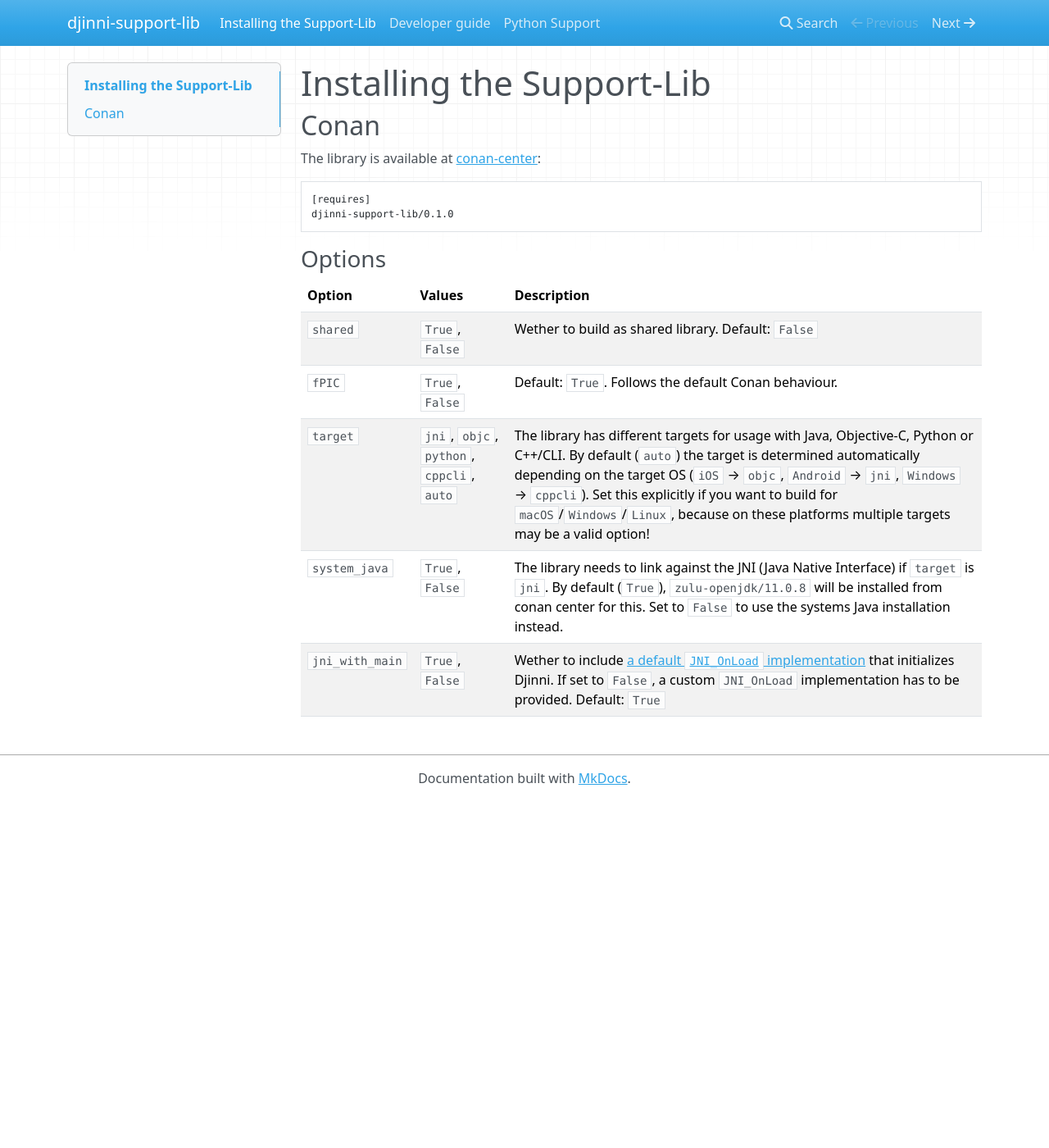
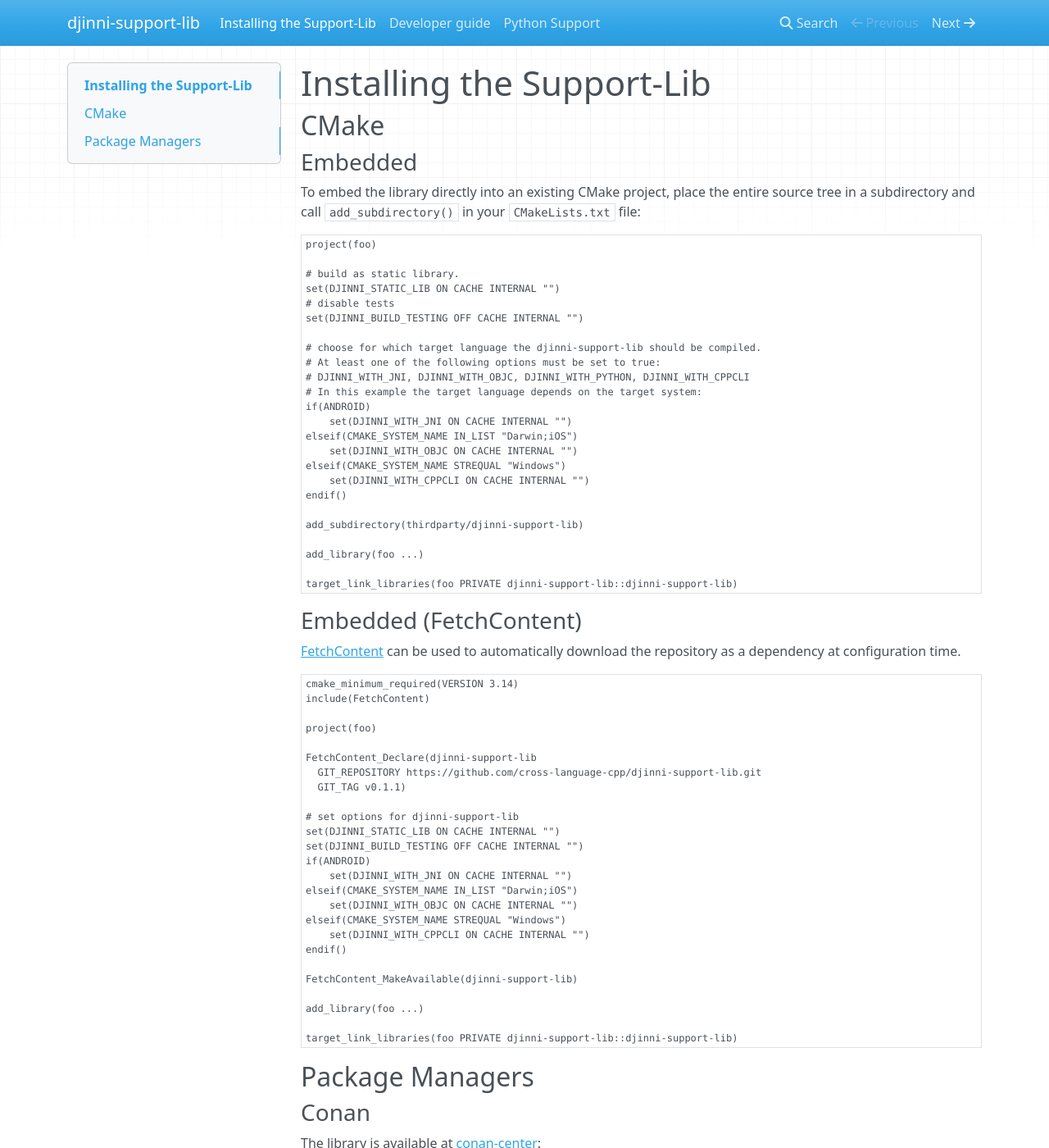
Before and after one commit to cross-language-cpp/djinni-support-lib, an MkDocs documentation site: the page built from docs/install.md, in a window 1280 px wide and 1400 px high. Shown: the whole window at 82% size. Built offline with MkDocs 1.6.1, drawn with Linux system fonts in a browser that asks for light colours; nearby versions of some CDN libraries; some of the changed text lies outside the part shown.

Commit message:
improve install instructions

````diff
--- a/CMakeLists.txt
+++ b/CMakeLists.txt
@@ -55,6 +55,9 @@
 else()
   add_library(djinni_support_lib SHARED ${SRC_SHARED})
 endif()
+
+add_library(djinni-support-lib::djinni-support-lib ALIAS djinni_support_lib)
+
 source_group("" FILES ${SRC_SHARED})
 
 set_target_properties(djinni_support_lib PROPERTIES
@@ -183,8 +186,9 @@
   message(FATAL_ERROR "At least one of DJINNI_WITH_OBJC or DJINNI_WITH_JNI or DJINNI_WITH_PYTHON or DJINNI_WITH_CPPCLI must be enabled.")
 endif()
 
+option(DJINNI_BUILD_TESTING "Build tests" ON)
 
 include(CTest)
-if (BUILD_TESTING)
+if (BUILD_TESTING AND DJINNI_BUILD_TESTING)
   add_subdirectory(test-suite)
 endif()
--- a/docs/install.md
+++ b/docs/install.md
@@ -1,12 +1,80 @@
 # Installing the Support-Lib
 
-## Conan
+## CMake
+
+### Embedded
+
+To embed the library directly into an existing CMake project, place the entire source tree in a subdirectory and call
+`add_subdirectory()` in your `CMakeLists.txt` file:
+
+```cmake
+project(foo)
+
+# build as static library.
+set(DJINNI_STATIC_LIB ON CACHE INTERNAL "")
+# disable tests
+set(DJINNI_BUILD_TESTING OFF CACHE INTERNAL "")
+
+# choose for which target language the djinni-support-lib should be compiled.
+# At least one of the following options must be set to true:
+# DJINNI_WITH_JNI, DJINNI_WITH_OBJC, DJINNI_WITH_PYTHON, DJINNI_WITH_CPPCLI
+# In this example the target language depends on the target system:
+if(ANDROID)
+    set(DJINNI_WITH_JNI ON CACHE INTERNAL "")
+elseif(CMAKE_SYSTEM_NAME IN_LIST "Darwin;iOS")
+    set(DJINNI_WITH_OBJC ON CACHE INTERNAL "")
+elseif(CMAKE_SYSTEM_NAME STREQUAL "Windows")
+    set(DJINNI_WITH_CPPCLI ON CACHE INTERNAL "")
+endif()
+
+add_subdirectory(thirdparty/djinni-support-lib)
+
+add_library(foo ...)
+
+target_link_libraries(foo PRIVATE djinni-support-lib::djinni-support-lib)
+```
+
+### Embedded (FetchContent)
+
+[FetchContent](https://cmake.org/cmake/help/v3.14/module/FetchContent.html) can be used to automatically download the repository as a dependency at configuration time.
+
+```cmake
+cmake_minimum_required(VERSION 3.14)
+include(FetchContent)
+
+project(foo)
+
+FetchContent_Declare(djinni-support-lib
+  GIT_REPOSITORY https://github.com/cross-language-cpp/djinni-support-lib.git
+  GIT_TAG v0.1.1)
+
+# set options for djinni-support-lib
+set(DJINNI_STATIC_LIB ON CACHE INTERNAL "")
+set(DJINNI_BUILD_TESTING OFF CACHE INTERNAL "")
+if(ANDROID)
+    set(DJINNI_WITH_JNI ON CACHE INTERNAL "")
+elseif(CMAKE_SYSTEM_NAME IN_LIST "Darwin;iOS")
+    set(DJINNI_WITH_OBJC ON CACHE INTERNAL "")
+elseif(CMAKE_SYSTEM_NAME STREQUAL "Windows")
+    set(DJINNI_WITH_CPPCLI ON CACHE INTERNAL "")
+endif()
+
+FetchContent_MakeAvailable(djinni-support-lib)
+
+add_library(foo ...)
+
+target_link_libraries(foo PRIVATE djinni-support-lib::djinni-support-lib)
+```
+
+## Package Managers
+
+### Conan
 
 The library is available at [conan-center](https://conan.io/center/djinni-support-lib):
 
 ```text
 [requires]
-djinni-support-lib/0.1.0
+djinni-support-lib/0.1.1
 ```
 
 ### Options
````
